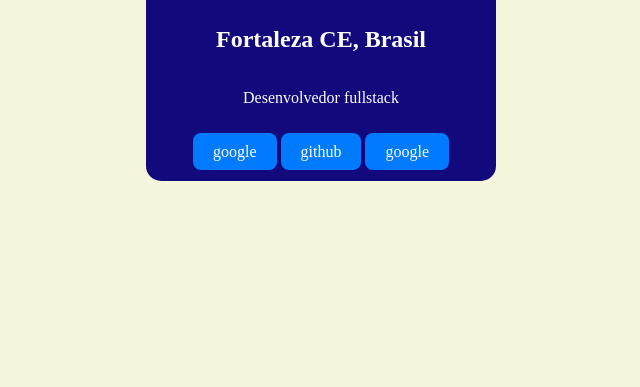
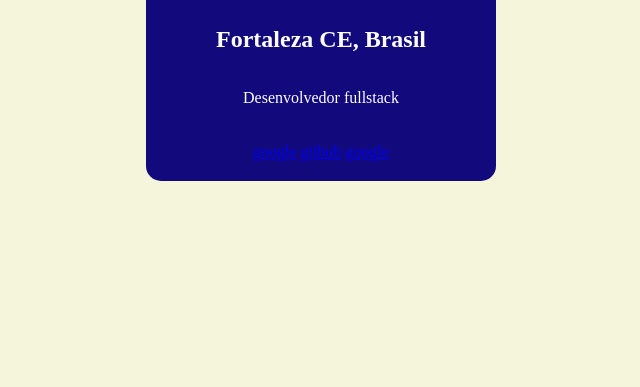
Before and after one commit to Jonassadm/html-atividade-1, a plain HTML site: page index.html in a window 1280 px wide. Shown: the part 429-816 px from the top of the page, without its empty margins (319-959 px from the left). Drawn offline with Linux system fonts and the light colour scheme.

Commit message:
inserido o arquivo rescunho

```diff
--- a/estilo.css
+++ b/estilo.css
@@ -31,13 +31,3 @@ body {
 h1, h2, p {
     color: white;
 }
-
-.btn {
-    background-color: #007bff;
-    padding: 10px 20px;
-    border-radius: 8px;
-    color: white;
-    text-decoration: none;
-    transition: backgroung 0.2s;
-
-}
```
Also changed, not shown: rascunho.txt (added).
